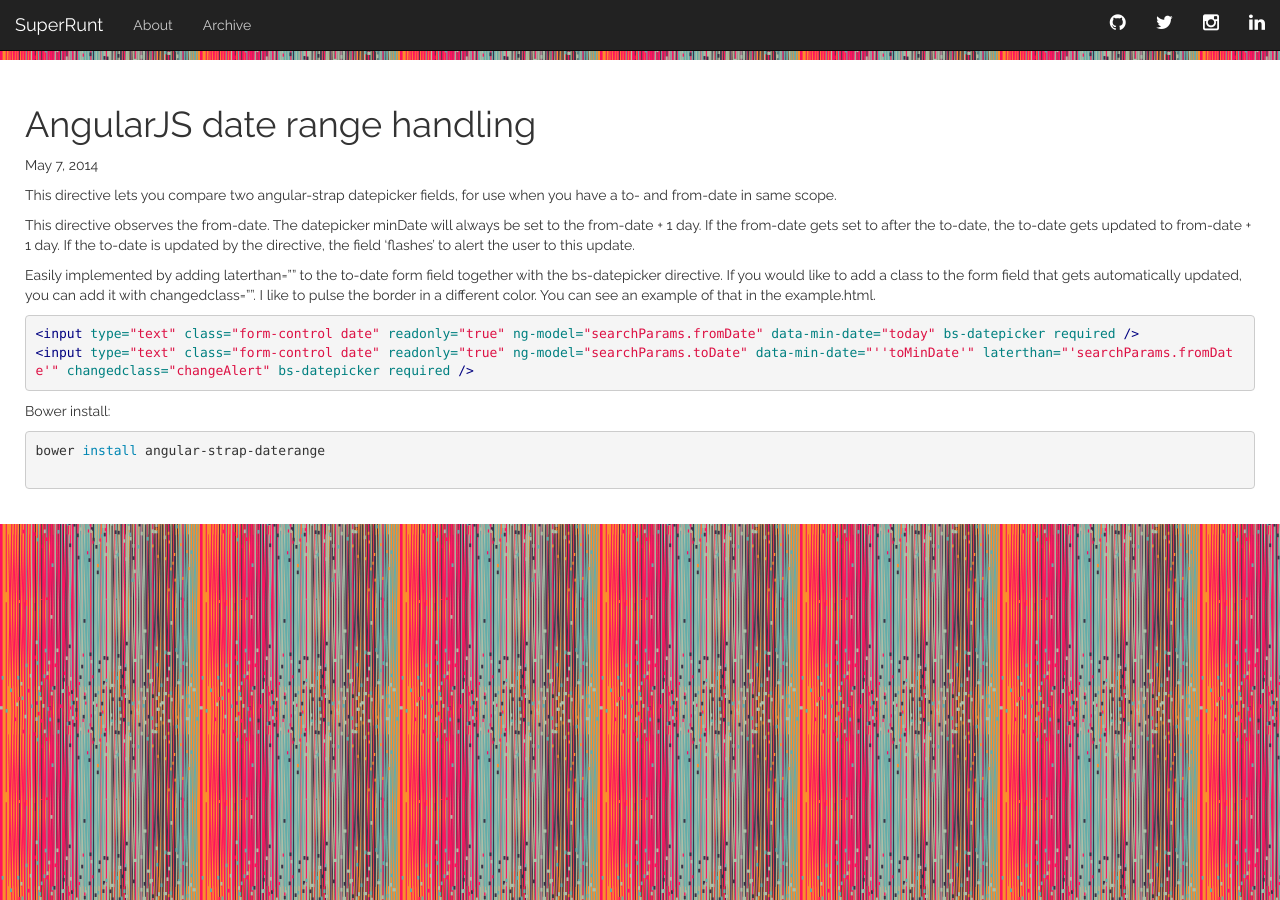
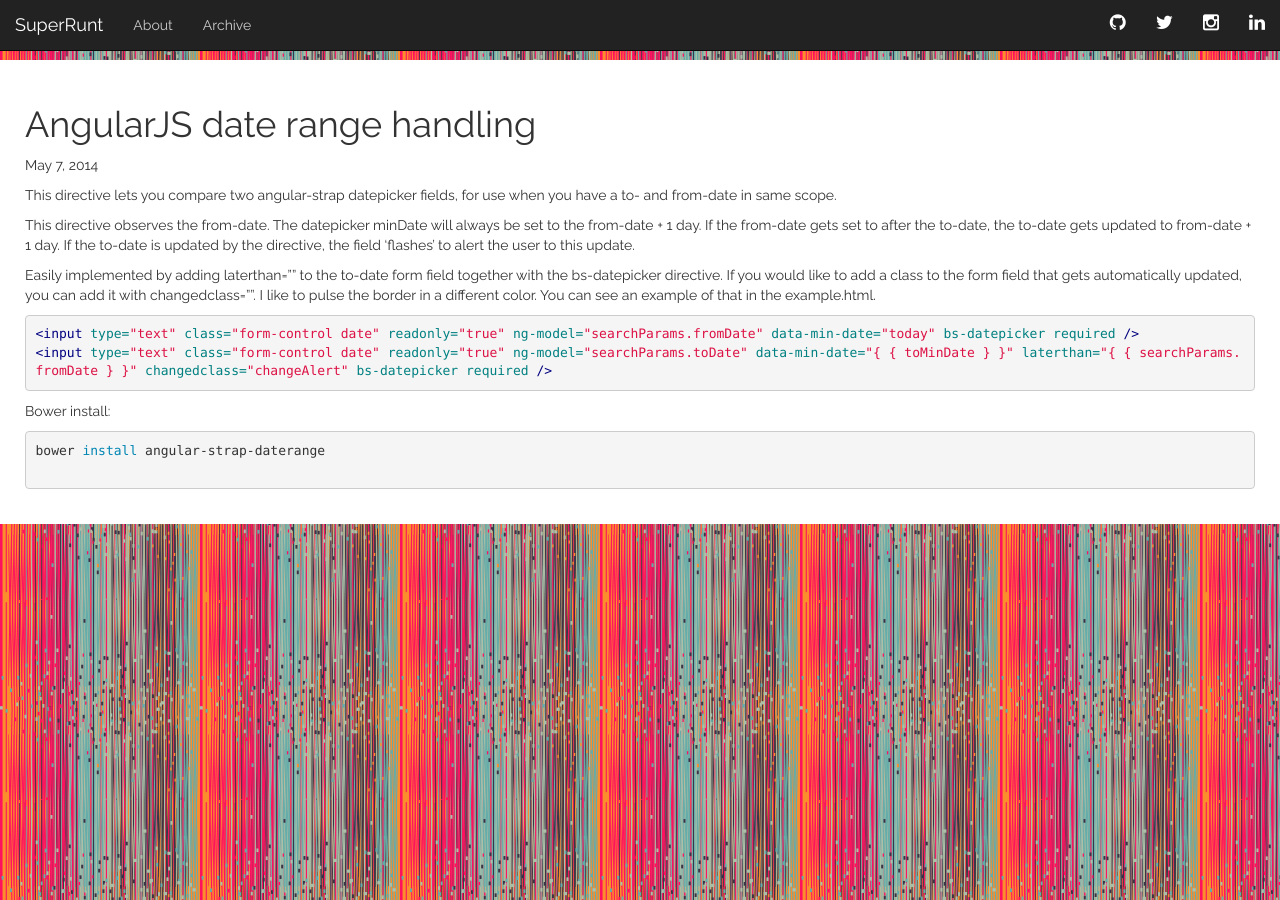
Before and after one commit to SuperRunt/superrunt.github.io, a Jekyll site: the page built from _posts/2014-05-07-angular-strap-date-range-directive.markdown, in a window 1280 px wide. Built offline with Jekyll 4.4.1, drawn with Linux system fonts in a browser that asks for light colours.

Commit message:
fixed typo in post and js include

```diff
--- a/_includes/footer.html
+++ b/_includes/footer.html
@@ -5,5 +5,4 @@
     </div>
 
 </footer>
-
-<script src="/assets/js/main.js"></script>
+<script src="{{ '/assets/js/main.js' | prepend: site.baseurl }}"></script>
--- a/_includes/head.html
+++ b/_includes/head.html
@@ -7,6 +7,6 @@
     <link rel="canonical" href="{{ page.url | replace:'index.html','' | prepend: site.baseurl }}">
 
     <!-- Custom CSS -->
-    <link rel="stylesheet" href="{{ "/assets/css/styles.css" | prepend: site.baseurl }}">
+    <link rel="stylesheet" href="{{ '/assets/css/styles.css' | prepend: site.baseurl }}">
 
 </head>
--- a/_posts/2014-05-07-angular-strap-date-range-directive.markdown
+++ b/_posts/2014-05-07-angular-strap-date-range-directive.markdown
@@ -14,7 +14,7 @@
 
 {% highlight html %}
 <input type="text" class="form-control date" readonly="true" ng-model="searchParams.fromDate" data-min-date="today" bs-datepicker required />
-<input type="text" class="form-control date" readonly="true" ng-model="searchParams.toDate" data-min-date="''{{'toMinDate'}}'" laterthan="'{{'searchParams.fromDate'}}'" changedclass="changeAlert" bs-datepicker required />
+<input type="text" class="form-control date" readonly="true" ng-model="searchParams.toDate" data-min-date="{ { toMinDate } }" laterthan="{ { searchParams.fromDate } }" changedclass="changeAlert" bs-datepicker required />
 {% endhighlight %}
 
 Bower install:
```
